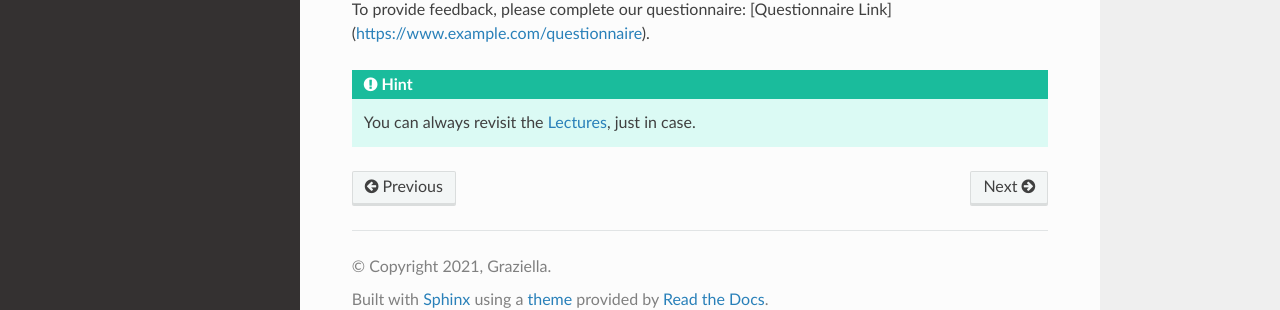
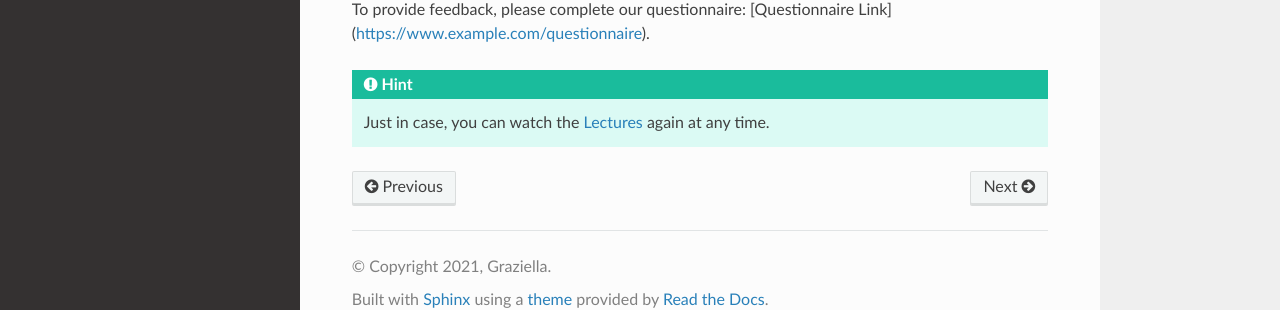
Before and after one commit to bheimbu/evolutionary_ecology, a Sphinx documentation site: the page built from docs/source/first_week.rst, in a window 1280 px wide and 900 px high, scrolled down 1750 px. Shown: the part 564-874 px from the top of the window. Built offline with Sphinx 7.4.7 and the Read the Docs theme 2.0.0, drawn with Linux system fonts in a browser that asks for light colours.

Commit message:
Update first_week.rst

```diff
--- a/docs/source/first_week.rst
+++ b/docs/source/first_week.rst
@@ -58,4 +58,4 @@ Feedback Day 1
 To provide feedback, please complete our questionnaire: [Questionnaire Link](https://www.example.com/questionnaire).
 
 .. hint::
-   You can always revisit the :ref:`lectures`, just in case.
+   Just in case, you can watch the :ref:`lectures` again at any time.
```
